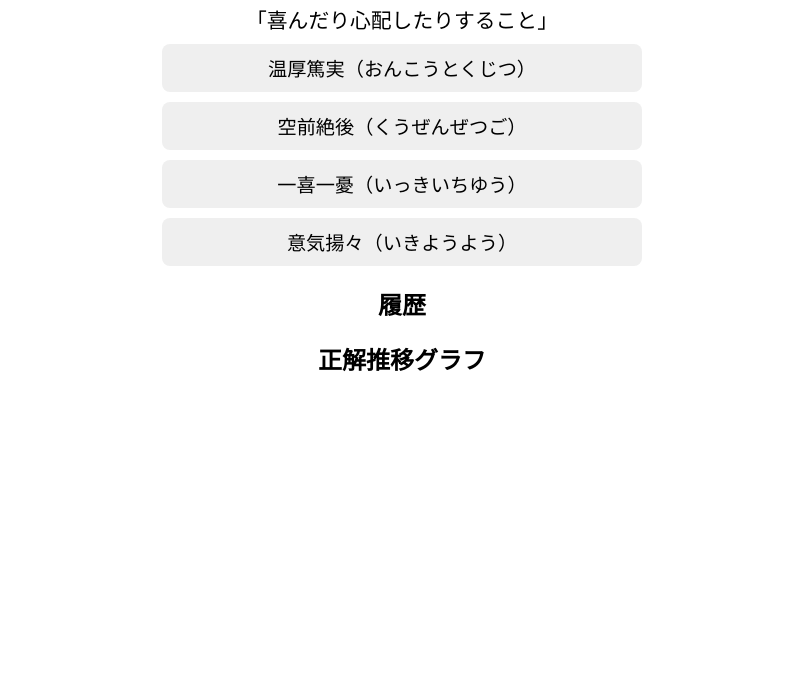
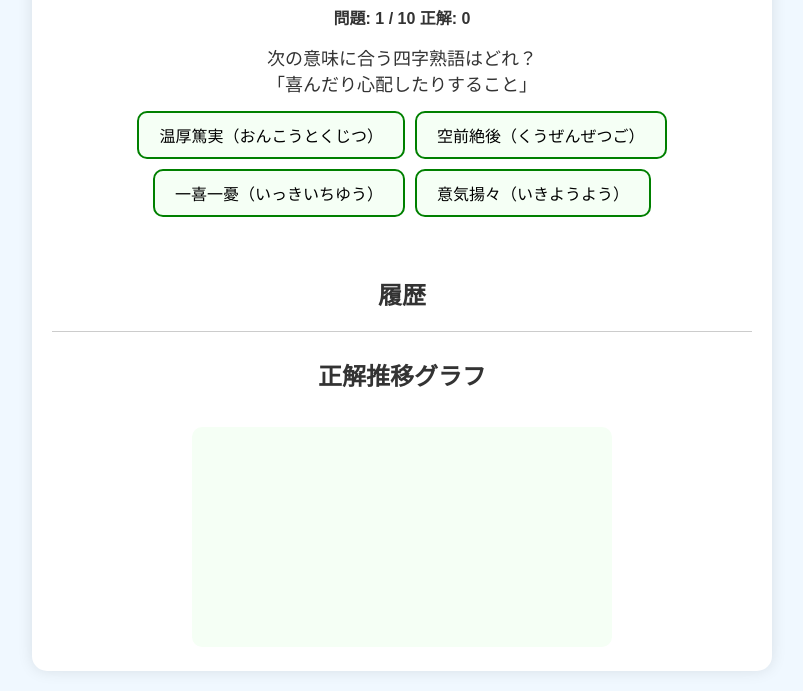
Before and after one commit to my-daughter-education/yoji-quiz, a plain HTML site: page index.html in a window 1280 px wide. Shown: the part 185-876 px from the top of the page, without its empty margins (238-1041 px from the left). Before the commit the page ends 800 px from the top, so only its background shows below. Drawn offline with nearby package versions, Linux system fonts and the light colour scheme.

Commit message:
Update style.css

```diff
--- a/style.css
+++ b/style.css
@@ -1,86 +1,106 @@
 body {
-  font-family: 'Yu Gothic', 'Hiragino Kaku Gothic Pro', sans-serif;
-  max-width: 600px;
-  margin: auto;
-  padding: 10px;
+  font-family: 'ヒラギノ角ゴシック', 'Hiragino Kaku Gothic Pro', Meiryo, sans-serif;
+  background-color: #f0f8ff;
+  color: #333;
+  text-align: center;
+  margin: 0;
+  padding: 0;
 }
 
-h1, h2 {
-  text-align: center;
+.container {
+  max-width: 700px;
+  margin: 20px auto;
+  padding: 20px;
+  background-color: #ffffff;
+  border-radius: 15px;
+  box-shadow: 0 0 15px rgba(0,0,0,0.1);
 }
 
-#controls {
+h1 {
+  color: #006400;
+}
+
+.controls {
+  margin-bottom: 15px;
+}
+
+.controls button, .controls select {
+  margin: 5px;
+  padding: 8px 12px;
+  border-radius: 8px;
+  border: none;
+  cursor: pointer;
+  font-size: 14px;
+}
+
+.controls button:hover {
+  background-color: #90ee90;
+}
+
+#status {
+  margin-bottom: 15px;
+  font-weight: bold;
+}
+
+.question {
+  font-size: 18px;
+  margin-bottom: 15px;
+}
+
+.choices {
   display: flex;
   flex-wrap: wrap;
   justify-content: center;
   gap: 10px;
-  margin-bottom: 10px;
+  margin-bottom: 15px;
 }
 
-#controls button, #controls select {
-  font-size: 1.1em;
-  padding: 8px 12px;
+.choices button {
+  padding: 10px 20px;
+  border-radius: 10px;
+  border: 2px solid #008000;
+  background-color: #f5fff5;
   cursor: pointer;
+  font-size: 16px;
 }
 
-#status {
-  text-align: center;
-  margin-bottom: 10px;
-  font-size: 1.1em;
+.choices button.correct {
+  background-color: #90ee90;
+  border-color: #006400;
 }
 
-#question {
-  font-size: 1.3em;
-  margin-bottom: 10px;
-  text-align: center;
+.choices button.wrong {
+  background-color: #ff7f7f;
+  border-color: #8b0000;
 }
 
-#choices {
-  display: flex;
-  flex-direction: column;
-  gap: 10px;
-  align-items: center;
-  margin-bottom: 10px;
+.result {
+  font-size: 16px;
+  margin-bottom: 15px;
+  min-height: 24px;
 }
 
-#choices button {
-  width: 80%;
-  font-size: 1.2em;
-  padding: 10px;
-  border-radius: 8px;
-  border: none;
-  cursor: pointer;
-  transition: all 0.3s ease;
+.turtle {
+  width: 120px;
+  height: auto;
+  display: none;
+  margin: 10px auto;
 }
 
-#choices button.correct {
-  background-color: #4CAF50;
-  color: white;
+ul#historyList {
+  list-style-type: none;
+  padding-left: 0;
+  text-align: left;
+  max-height: 150px;
+  overflow-y: auto;
+  border-top: 1px solid #ccc;
+  margin-top: 10px;
+  padding-top: 5px;
 }
 
-#choices button.wrong {
-  background-color: #F44336;
-  color: white;
+canvas#scoreChart {
+  margin-top: 15px;
+  background-color: #f5fff5;
+  border-radius: 10px;
+  padding: 10px;
 }
-
-#result {
-  text-align: center;
-  font-size: 1.2em;
-  margin-bottom: 20px;
-  font-weight: bold;
-}
-
-#historyList {
-  list-style: none;
-  padding-left: 0;
-  font-size: 1em;
-}
-
-#historyList li {
-  padding: 4px 0;
-}
-
-canvas {
-  display: block;
-  margin: auto;
-}
```
